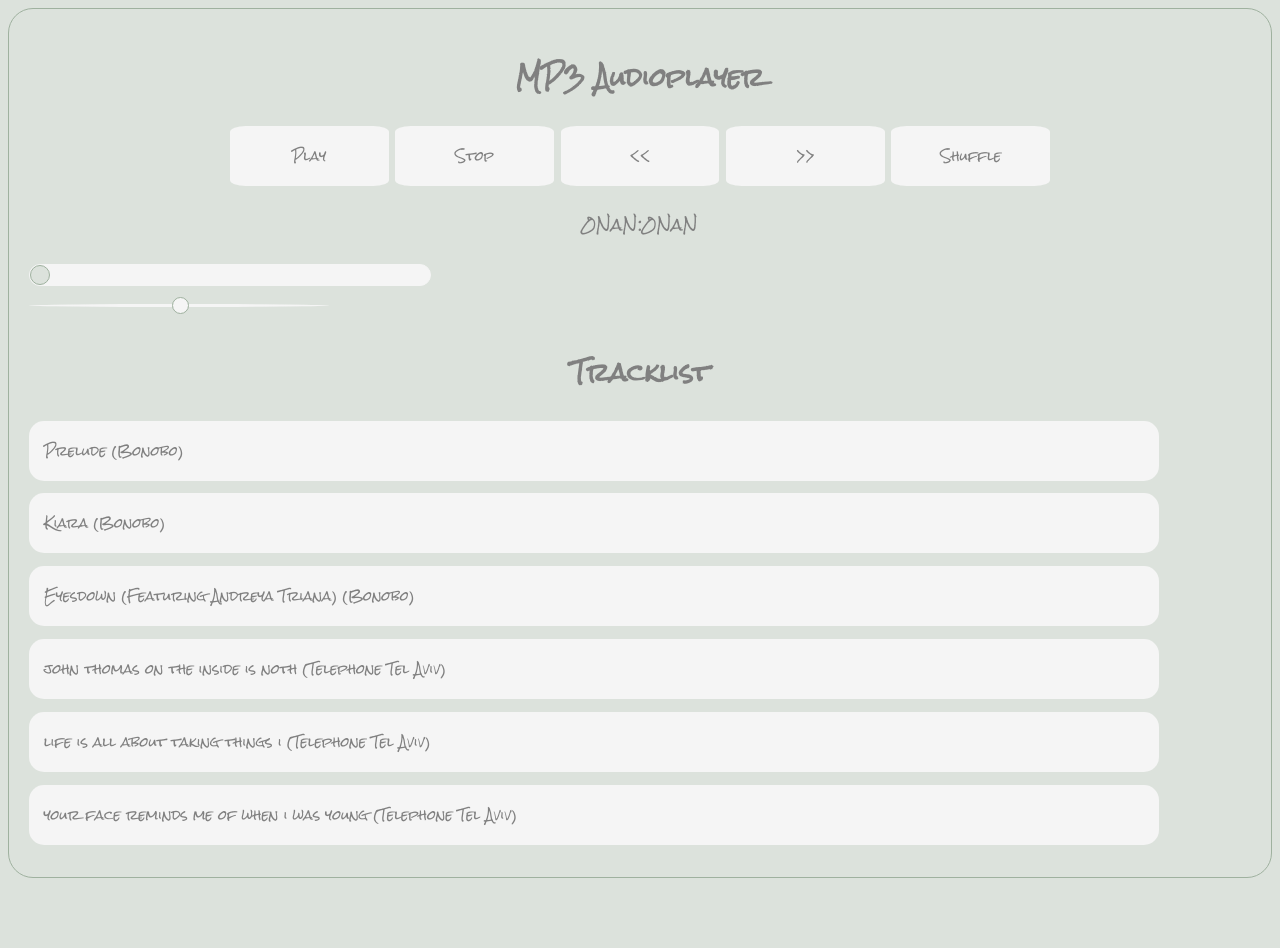
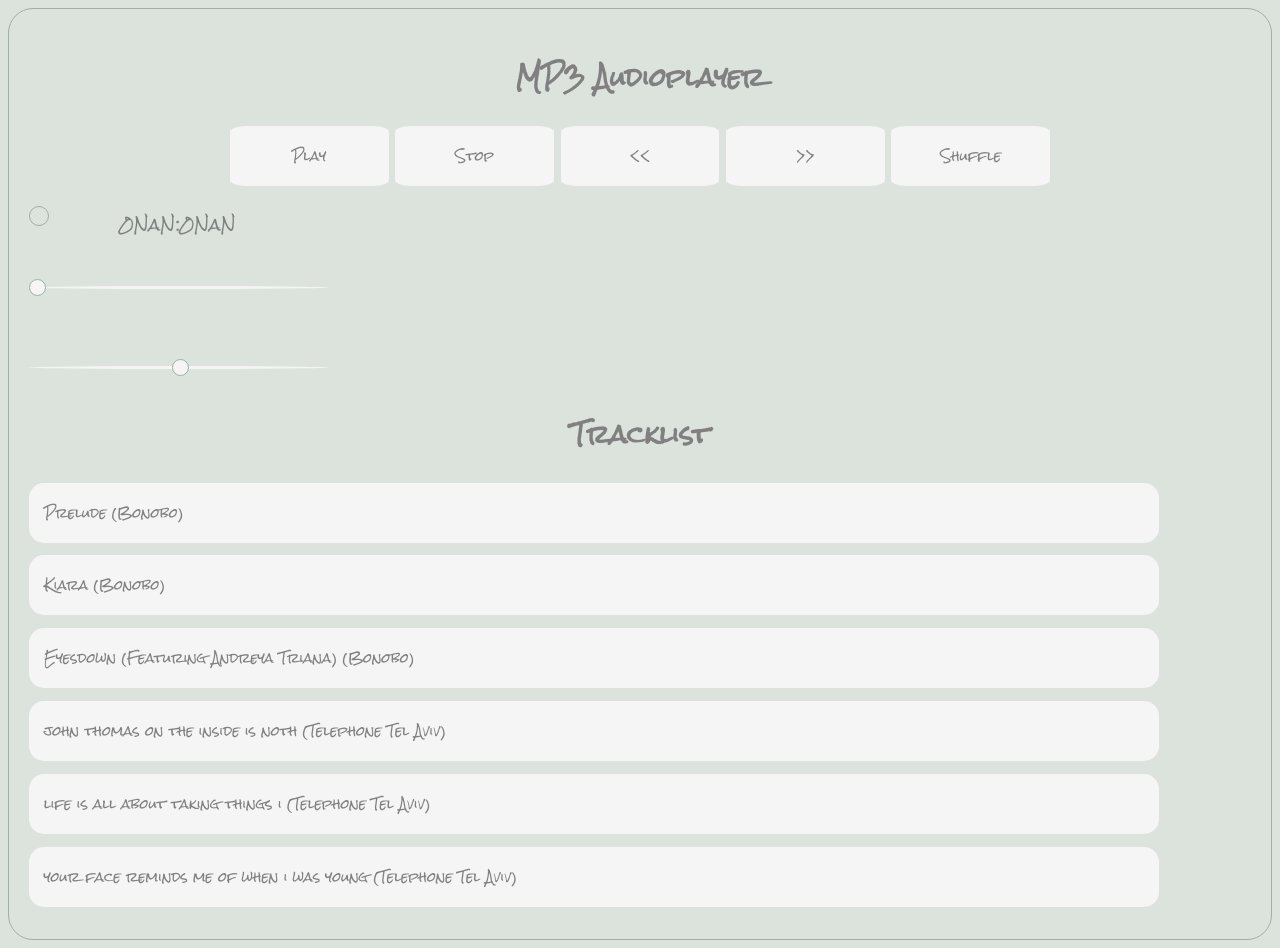
Before and after one commit to d8ta/mp3player, a plain HTML site: page index.html in a window 1280 px wide. Before the commit the page ends 886 px from the top, so only its background shows below. Drawn offline with Linux system fonts and the light colour scheme.

Commit message:
getSongDuration function for duration format

```diff
--- a/index.html
+++ b/index.html
@@ -23,16 +23,17 @@
 	<button class="forwardBtn"> >> </button>
 	<button class="shuffleBtn">Shuffle</button>
 
-<!-- title track for audio duration -->
-<form action="text" id="time"></form>
-<div id="timeline">
-		<div id="playhead"></div>
-</div>
+	<!-- title track for audio duration -->
+	<label for="time" id="time"></label>
+	<div id="playhead"></div>
+	<div id="timeline" class="slider" data-min="0" data-max="1" data-value="0">
+	</div>
 
 
 	<!-- volume slider -->
 	<div id="volumeSlider" class="slider" data-min="0" data-max="1" data-value="0.5" >
 	</div>
+
 </div>
 
 <!-- json output -->
--- a/js/model.js
+++ b/js/model.js
@@ -19,11 +19,9 @@ var player = window.player || {};
     	//trackarray
     	this._allTracks = null;
 
-    	//duration of the audiofile
-    	this.trackTime();
+    	//show duration of the audiofile
+    	this.getSongDuration();
 
-    	// this.clickPercent();
-    	// this.moveplayhead();
     }
 
     PlayerModel.prototype = {
@@ -55,7 +53,7 @@ var player = window.player || {};
 	    playTitle: function () {
 			this._audio.play();
 			console.log('play')
-			this.trackTime();
+			this.getSongDuration();
 	    },
 
 	    stopTitle: function () {
@@ -87,30 +85,23 @@ var player = window.player || {};
 			console.log('volume changed')
 		},
 
-		// getDuration: function() {
-		// 	duration = this._audio.duration;
-		// 	return duration;
-		// 	// console.log('duration');
-		// },
-
-		trackTime: function() {
-
+		getSongDuration: function() {
 			var duration = this._audio.duration;
 		    var sec = Math.floor( duration );
 		    var min = Math.floor( sec / 60 );
 		    min = min >= 10 ? min : '0' + min;
 		    sec = Math.floor( sec % 60 );
 		    sec = sec >= 10 ? sec : '0' + sec;
-		    console.log(min + ':' + sec);
 
+		    var percentOfSong = 100 * (this._audio.currentTime / duration);
+		    var durationPercent = percentOfSong.toFixed(0);
+		    console.log(durationPercent);
+
+		    // show label
 		    $('#time').html(min + ':' + sec);
-		},
 
-			// $('#time').html(duration);
-			// duration = duration / 360; //should show minutes
-			// duration = duration.toFixed(2);
-			// console.log('Songtime : ' + duration + ' seconds');
-			// console.log('Percent : ' + playPercent + ' %');
+    	},
+
 
 
 	};
--- a/scss/default.scss
+++ b/scss/default.scss
@@ -76,30 +76,34 @@ p {
 	border: 1px solid #9FB19F;
 }
 
+
 .slider.active .thumb {
 	background-color: #DCE2DC;
 }
 
-#timeline{
-	width: 400px;
-	height: 20px;
-	background: #f5f5f5;
-	margin-top: 20px;
+#time {
 	float: left;
-	border-radius: 25px;
-	border: 1px solid #f5f5f5
+	margin-top: 80px;
+	left: 120px;
+	position: absolute;
 }
+
+// #timeline{
+// 	width: 400px;
+// 	height: 20px;
+// 	background: #f5f5f5;
+// 	margin-top: 20px;
+// 	float: left;
+// 	border-radius: 25px;
+// 	border: 1px solid #f5f5f5
+// }
 
 #playhead{
 	width: 18px;
 	height: 18px;
+	margin-left: 0px;
 	border-radius: 50%;
 	margin-top: 0px;
 	background: #DCE2DC;
 	border: 1px solid #9FB19F;
 }
-
-// minutes and seconds html
-#time {
-
-}
```
Also changed, not shown: css/default.css, 1 other file.
